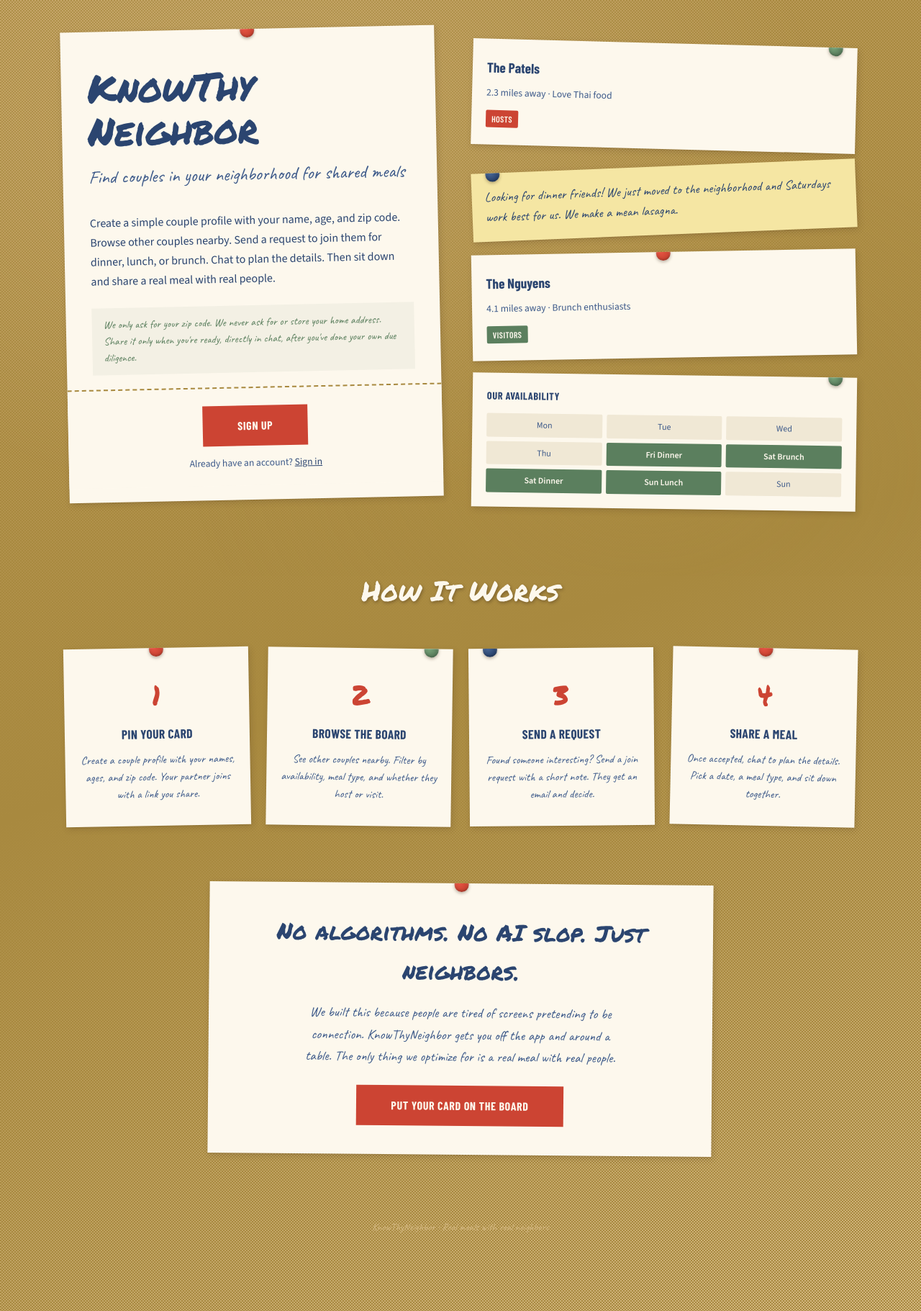
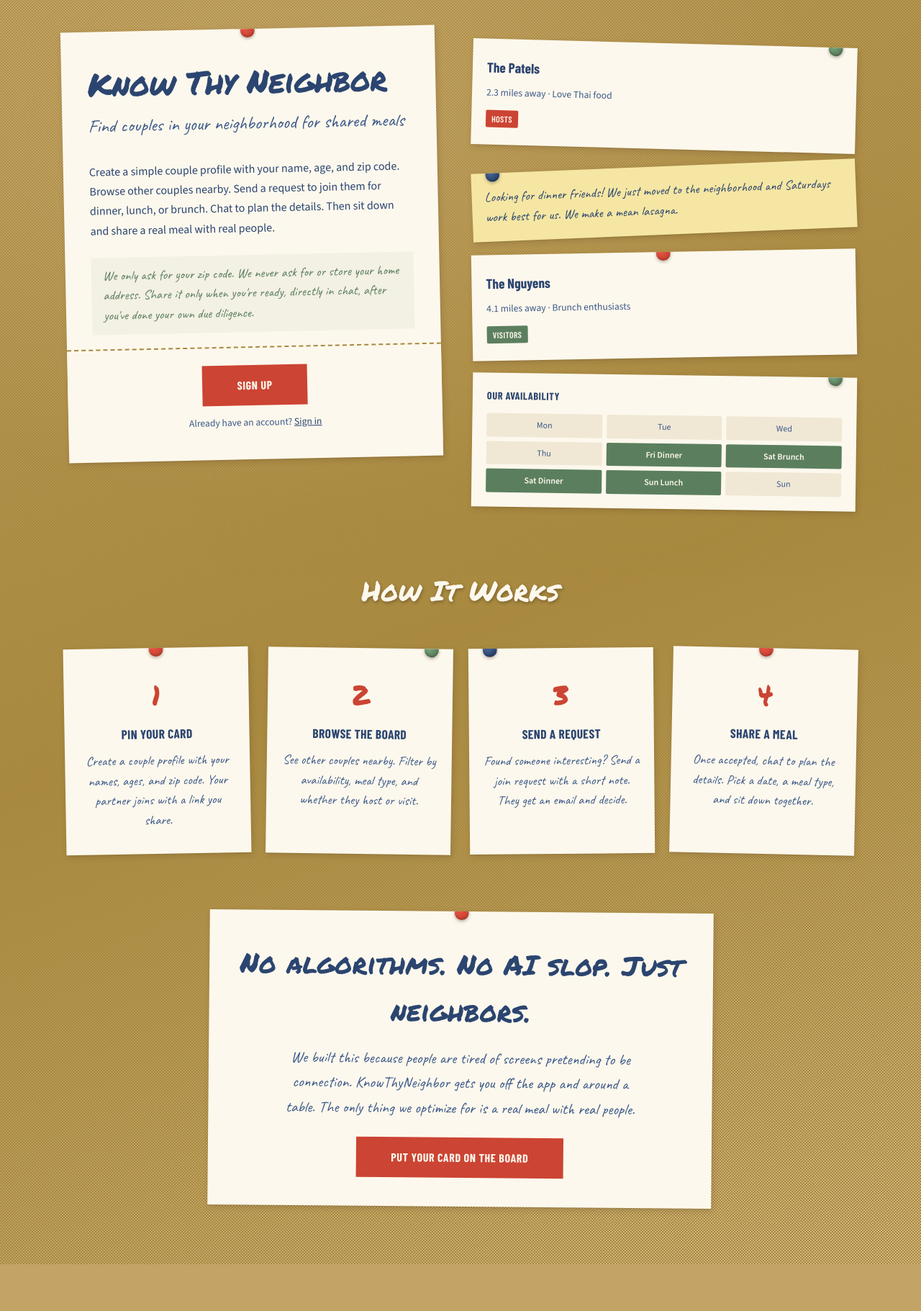
Before and after one commit to AmitKulkarni23/knowthyneighbor, a Next.js app in the folder frontend/: page / in a window 1280 px wide. Shown: the whole page at 72% size. After the commit the page ends 1756 px from the top, so only its background shows below. Built offline with nearby package versions, Linux system fonts and the light colour scheme.

Commit message:
Landing page tweaks: single-line title, larger fonts for disclaimer/steps/promise, remove footer.

```diff
--- a/frontend/src/app/page.tsx
+++ b/frontend/src/app/page.tsx
@@ -25,8 +25,8 @@ export default function Home() {
         {/* Main flyer */}
         <Card sx={{ ...rotatedCard(-1.2), p: { xs: '36px 24px 16px', md: '48px 36px 20px' }, maxWidth: 520, borderBottom: 'none' }}>
           <Box sx={pinRedSx} />
-          <Typography sx={{ fontFamily: 'var(--font-marker), cursive', fontSize: 'clamp(2.2rem, 5vw, 3.4rem)', color: 'var(--ink-blue)', lineHeight: 1.1, letterSpacing: '-0.02em', mb: 2 }}>
-            KnowThy Neighbor
+          <Typography sx={{ fontFamily: 'var(--font-marker), cursive', fontSize: 'clamp(1.8rem, 4.5vw, 2.8rem)', color: 'var(--ink-blue)', lineHeight: 1.1, letterSpacing: '-0.02em', mb: 2, whiteSpace: 'nowrap' }}>
+            Know Thy Neighbor
           </Typography>
           <Typography sx={{ fontFamily: 'var(--font-handwriting), cursive', fontSize: 'clamp(1.2rem, 2.5vw, 1.6rem)', color: 'var(--ink-blue-light)', lineHeight: 1.4, mb: 4 }}>
             Find couples in your neighborhood for shared meals
@@ -34,7 +34,7 @@ export default function Home() {
           <Typography sx={{ fontFamily: 'var(--font-body), Georgia, serif', fontSize: '1rem', lineHeight: 1.7, color: 'var(--ink-blue)', mb: 3, maxWidth: '55ch' }}>
             Create a simple couple profile with your name, age, and zip code. Browse other couples nearby. Send a request to join them for dinner, lunch, or brunch. Chat to plan the details. Then sit down and share a real meal with real people.
           </Typography>
-          <Typography sx={{ fontFamily: 'var(--font-handwriting), cursive', fontSize: '0.95rem', color: 'var(--thumbtack-green)', p: '12px 16px', bgcolor: 'rgba(91, 127, 94, 0.06)', mb: '20px', lineHeight: 1.5 }}>
+          <Typography sx={{ fontFamily: 'var(--font-handwriting), cursive', fontSize: '1.15rem', color: 'var(--thumbtack-green)', p: '12px 16px', bgcolor: 'rgba(91, 127, 94, 0.06)', mb: '20px', lineHeight: 1.5 }}>
             We only ask for your zip code. We never ask for or store your home address. Share it only when you&apos;re ready, directly in chat, after you&apos;ve done your own due diligence.
           </Typography>
 
@@ -119,7 +119,7 @@ export default function Home() {
               <Box sx={step.pin === 'red' ? pinRedSx : step.pin === 'green' ? pinGreenSx : pinBlueSx} />
               <Typography sx={{ fontFamily: 'var(--font-marker), cursive', fontSize: '2.4rem', color: 'var(--pushpin-red)', mb: 1 }}>{step.n}</Typography>
               <Typography sx={{ fontFamily: 'var(--font-condensed), sans-serif', fontWeight: 700, fontSize: '1.1rem', color: 'var(--ink-blue)', mb: 1, textTransform: 'uppercase', letterSpacing: '0.02em' }}>{step.title}</Typography>
-              <Typography sx={{ fontFamily: 'var(--font-handwriting), cursive', fontSize: '1rem', color: 'var(--ink-blue-light)', lineHeight: 1.5 }}>{step.desc}</Typography>
+              <Typography sx={{ fontFamily: 'var(--font-handwriting), cursive', fontSize: '1.15rem', color: 'var(--ink-blue-light)', lineHeight: 1.5 }}>{step.desc}</Typography>
             </Card>
           ))}
         </Box>
@@ -129,22 +129,16 @@ export default function Home() {
       <Box sx={{ maxWidth: 700, mx: 'auto', mt: 10, position: 'relative', zIndex: 1 }}>
         <Card sx={{ ...rotatedCard(0.5), p: '40px 36px', textAlign: 'center' }}>
           <Box sx={pinRedSx} />
-          <Typography sx={{ fontFamily: 'var(--font-marker), cursive', fontSize: 'clamp(1.4rem, 3vw, 2rem)', color: 'var(--ink-blue)', mb: 2 }}>
+          <Typography sx={{ fontFamily: 'var(--font-marker), cursive', fontSize: 'clamp(1.6rem, 3.5vw, 2.4rem)', color: 'var(--ink-blue)', mb: 2 }}>
             No algorithms. No AI slop. Just neighbors.
           </Typography>
-          <Typography sx={{ fontFamily: 'var(--font-handwriting), cursive', fontSize: '1.2rem', color: 'var(--ink-blue-light)', lineHeight: 1.6, mb: 3, maxWidth: '50ch', mx: 'auto' }}>
+          <Typography sx={{ fontFamily: 'var(--font-handwriting), cursive', fontSize: '1.35rem', color: 'var(--ink-blue-light)', lineHeight: 1.6, mb: 3, maxWidth: '50ch', mx: 'auto' }}>
             We built this because people are tired of screens pretending to be connection. KnowThyNeighbor gets you off the app and around a table. The only thing we optimize for is a real meal with real people.
           </Typography>
           <Button href="/login" sx={ctaButtonSx}>Put Your Card on the Board</Button>
         </Card>
       </Box>
 
-      {/* ── Footer ── */}
-      <Box sx={{ maxWidth: 1100, mx: 'auto', mt: 8, py: 3, textAlign: 'center', position: 'relative', zIndex: 1 }}>
-        <Typography sx={{ fontFamily: 'var(--font-handwriting), cursive', fontSize: '0.9rem', color: 'var(--cork-light)' }}>
-          KnowThyNeighbor &middot; Real meals with real neighbors
-        </Typography>
-      </Box>
     </Box>
   );
 }
```
